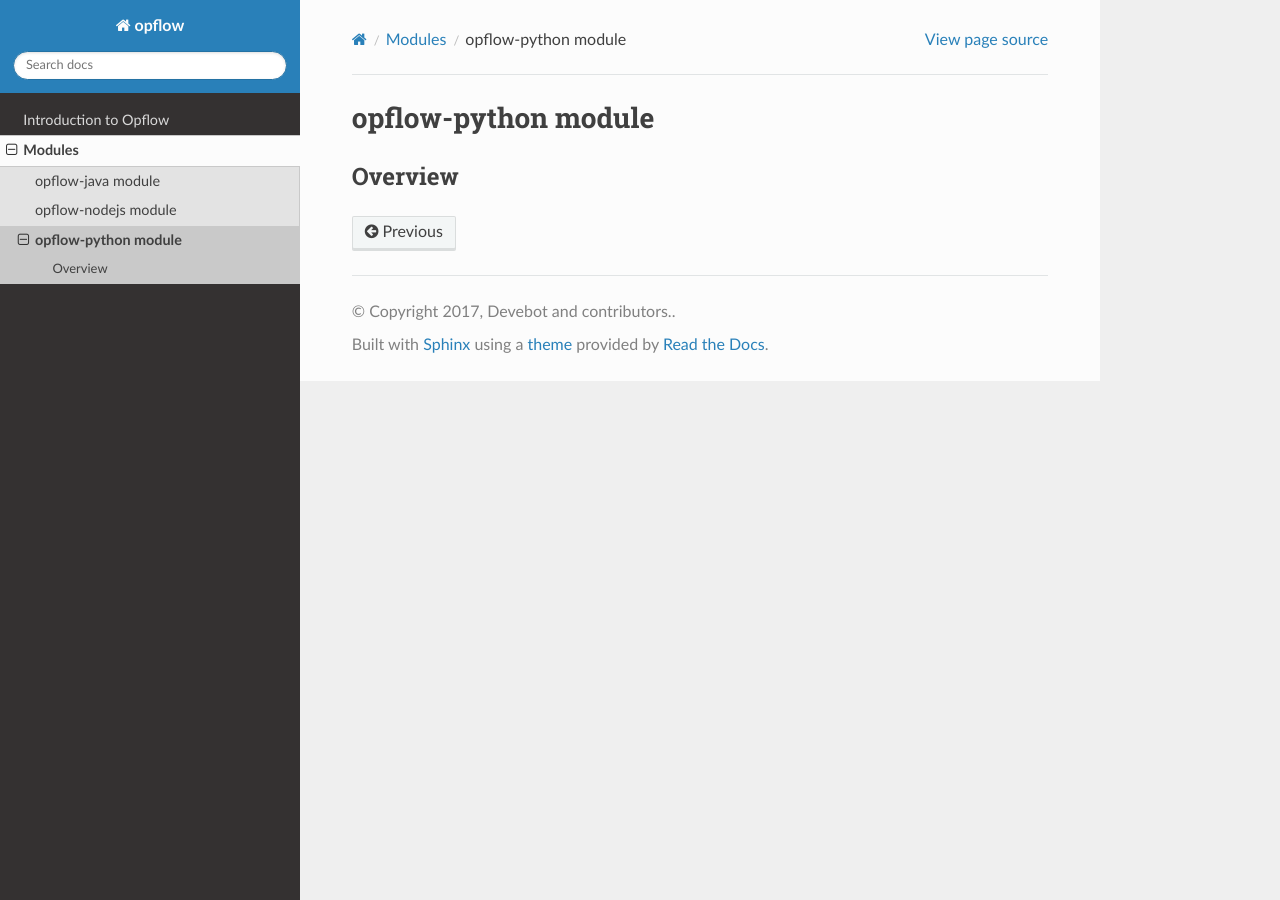
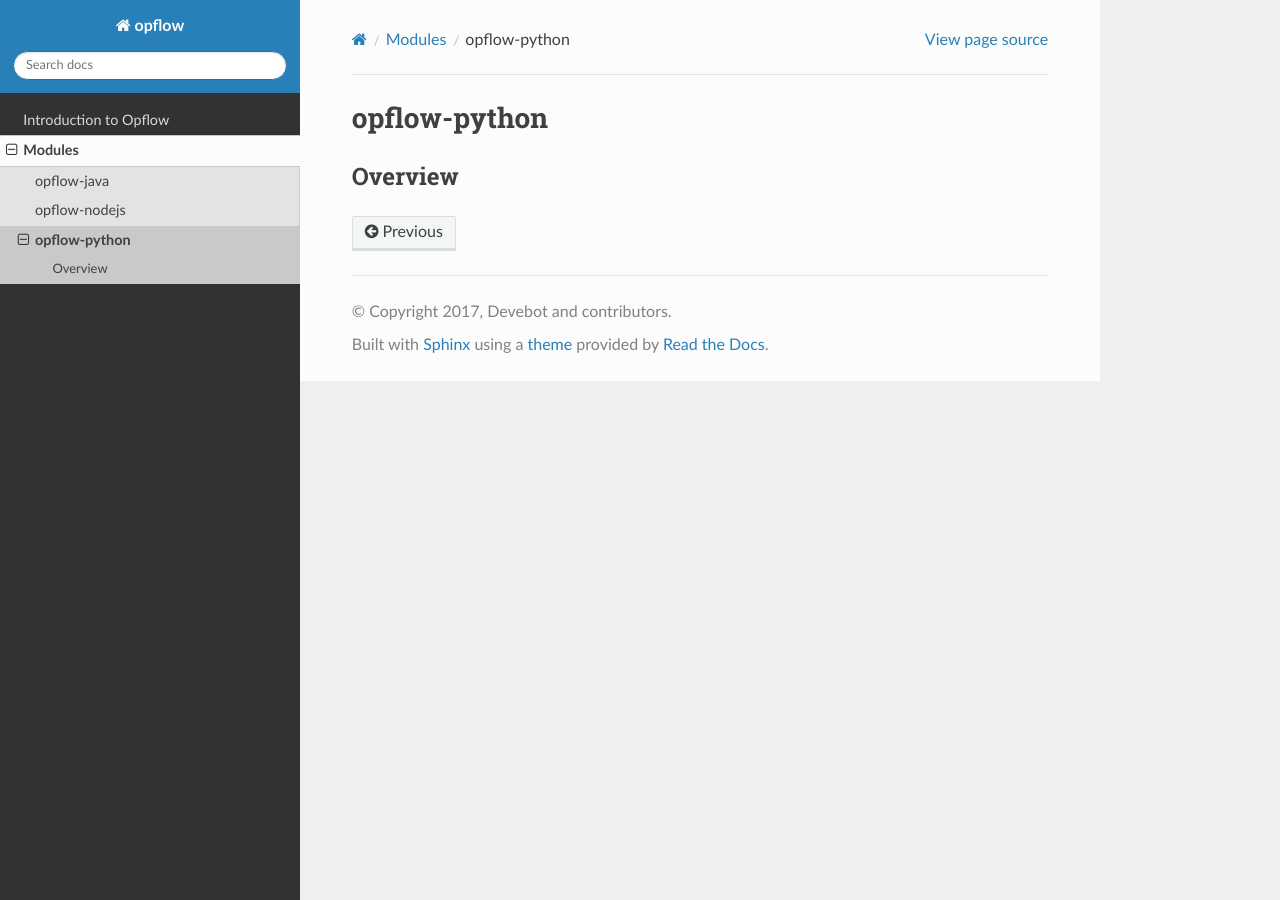
Before and after one commit to opflow/opflow-docs, a Sphinx documentation site: the page built from source/modules/opflow-python/index.rst, in a window 1280 px wide. Built offline with Sphinx 7.4.7 and the Read the Docs theme 2.0.0, drawn with Linux system fonts in a browser that asks for light colours.

Commit message:
Update opflow architecture diagram

```diff
--- a/source/conf.py
+++ b/source/conf.py
@@ -4,7 +4,7 @@ source_suffix = '.rst'
 master_doc = 'index'
 
 project = 'opflow'
-copyright = '2017, Devebot and contributors.'
+copyright = '2017, Devebot and contributors'
 
 import sphinx_rtd_theme
 html_theme = "sphinx_rtd_theme"
--- a/source/intro.rst
+++ b/source/intro.rst
@@ -4,6 +4,6 @@ Introduction to Opflow
 Overview
 --------
 
-.. image:: assets/images/opflow-overview.png
+.. image:: assets/images/opflow-architecture.png
    :alt: Opflow architecture
    :align: center
--- a/source/modules/opflow-java/index.rst
+++ b/source/modules/opflow-java/index.rst
@@ -1,5 +1,5 @@
-opflow-java module
-==================
+opflow-java
+===========
 
 Overview
 --------
--- a/source/modules/opflow-nodejs/index.rst
+++ b/source/modules/opflow-nodejs/index.rst
@@ -1,5 +1,5 @@
-opflow-nodejs module
-====================
+opflow-nodejs
+=============
 
 Overview
 --------
--- a/source/modules/opflow-python/index.rst
+++ b/source/modules/opflow-python/index.rst
@@ -1,5 +1,5 @@
-opflow-python module
-====================
+opflow-python
+=============
 
 Overview
 --------
```
Also changed, not shown: source/assets/images/opflow-architecture.png (added), source/assets/images/opflow-rpc-overview.png (renamed from source/assets/images/opflow-overview.png).
